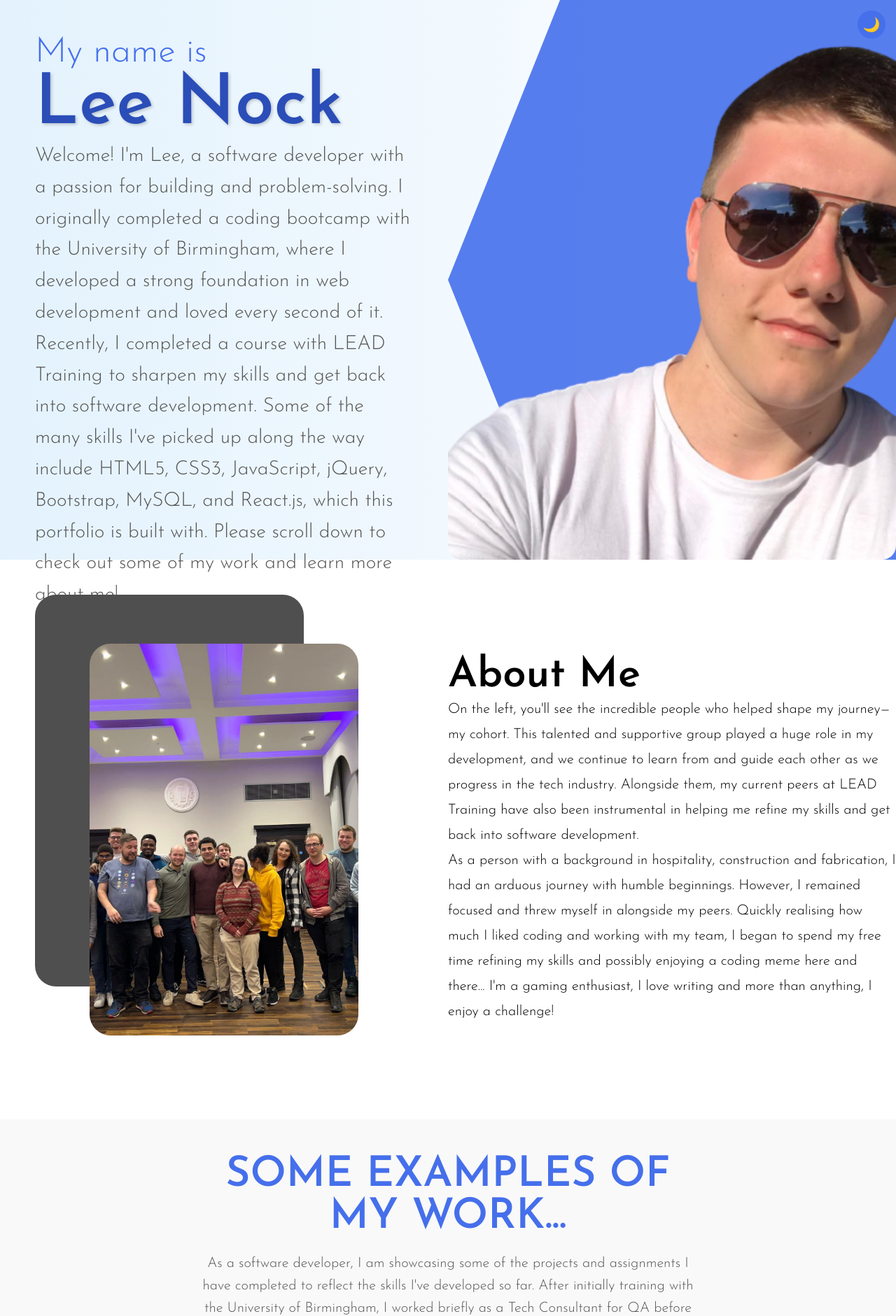
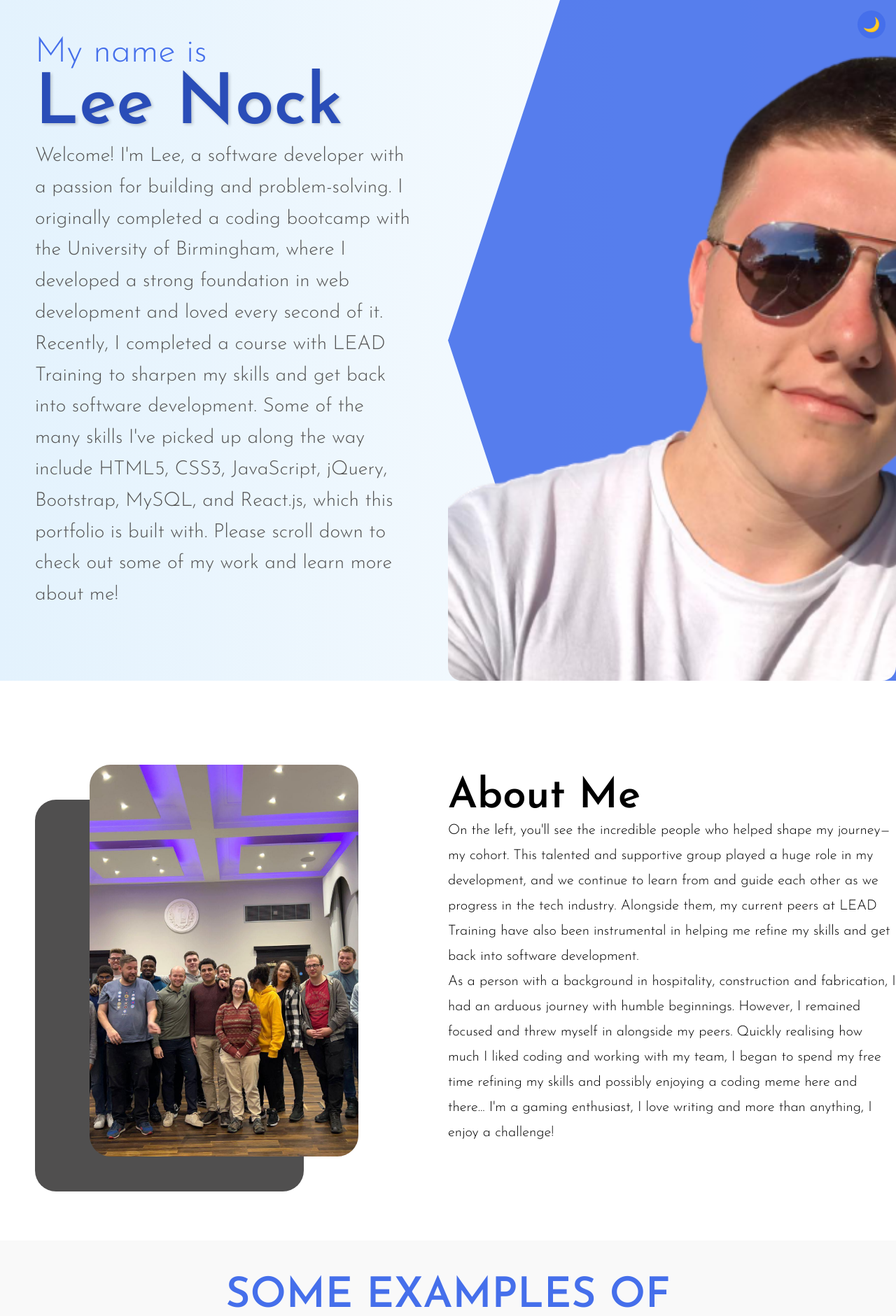
Before and after one commit to Lee0997/Portfolio-2.0, a React (Create React App) app: page / in a window 1280 px wide. Shown: the top 1881 px of the page at 70% size. Built offline with nearby package versions, Linux system fonts and the light colour scheme.

Commit message:
Fixed the extra spaccing at the bottom of the page

```diff
--- a/src/components/about/about.css
+++ b/src/components/about/about.css
@@ -1,5 +1,5 @@
 .a {
-  height: 100vh;
+  min-height: 100vh; /* Use min-height instead of height */
   display: flex;
   align-items: center;
   font-size: 28px;
--- a/src/components/contact/contact.css
+++ b/src/components/contact/contact.css
@@ -1,7 +1,6 @@
 .c {
-  height: 100vh;
+  min-height: 100vh; /* Use min-height instead of height */
   position: relative;
-  margin-bottom: 50px; /* Add spacing below the contact section */
 }
 
 .c-bg {
--- a/src/components/intro/intro.css
+++ b/src/components/intro/intro.css
@@ -1,6 +1,6 @@
 .i {
+  min-height: 100vh; /* Use min-height instead of height */
   display: flex;
-  height: 100vh;
   background: linear-gradient(
     to right,
     #e3f2fd,
```
